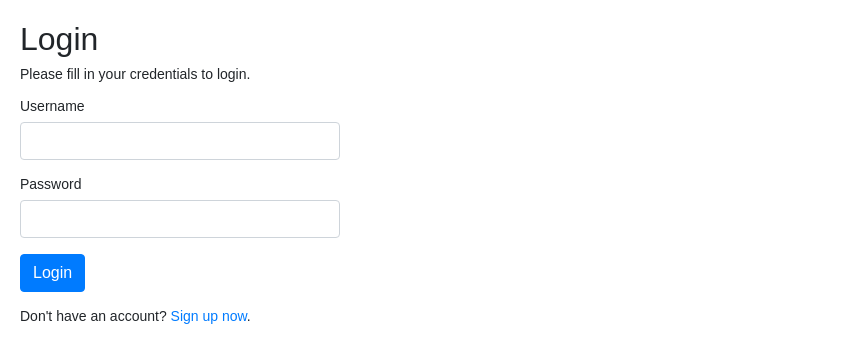
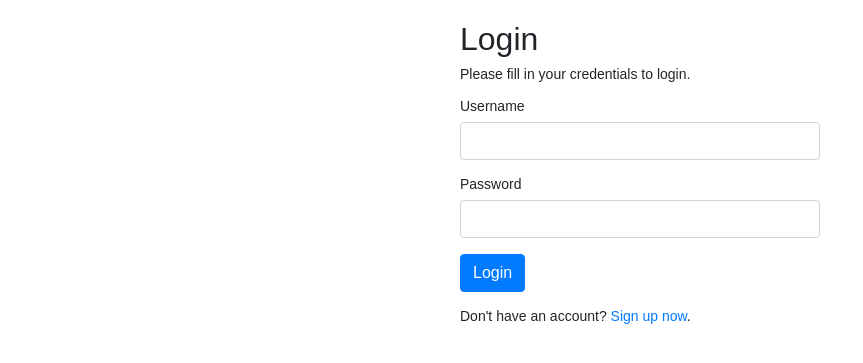
Before and after one commit to Ashok-Subedi/CMSC508-Project, a PHP site: page /login.php in a window 1280 px wide. Shown: the top 363 px of the page, without its empty margins (0-863 px from the left). Run offline with PHP 8.4, Linux system fonts and the light colour scheme.

Commit message:
centered login section

```diff
--- a/login.php
+++ b/login.php
@@ -101,16 +101,27 @@ if ($_SERVER["REQUEST_METHOD"] == "POST") {
 
         .wrapper {
             width: 360px;
-            padding: 20px;
+            padding-top: 20px;
         }
+
+        .container{
+
+            width: 100%;
+            display: flex;
+            flex-direction: row;
+            justify-content: center;
+            align-items: center;
+        }
+
     </style>
 </head>
 
 <body>
+    <div class="container">
+
         <div class="wrapper">
             <h2>Login</h2>
             <p>Please fill in your credentials to login.</p>
-
             <?php
             if (!empty($login_err)) {
                 echo '<div class="alert alert-danger">' . $login_err . '</div>';
@@ -134,6 +145,7 @@ if ($_SERVER["REQUEST_METHOD"] == "POST") {
                 <p>Don't have an account? <a href="register.php">Sign up now</a>.</p>
             </form>
         </div>
+    </div>
 </body>
 
 </html>
```
Lines whose indentation alone changed are shown as unchanged.
